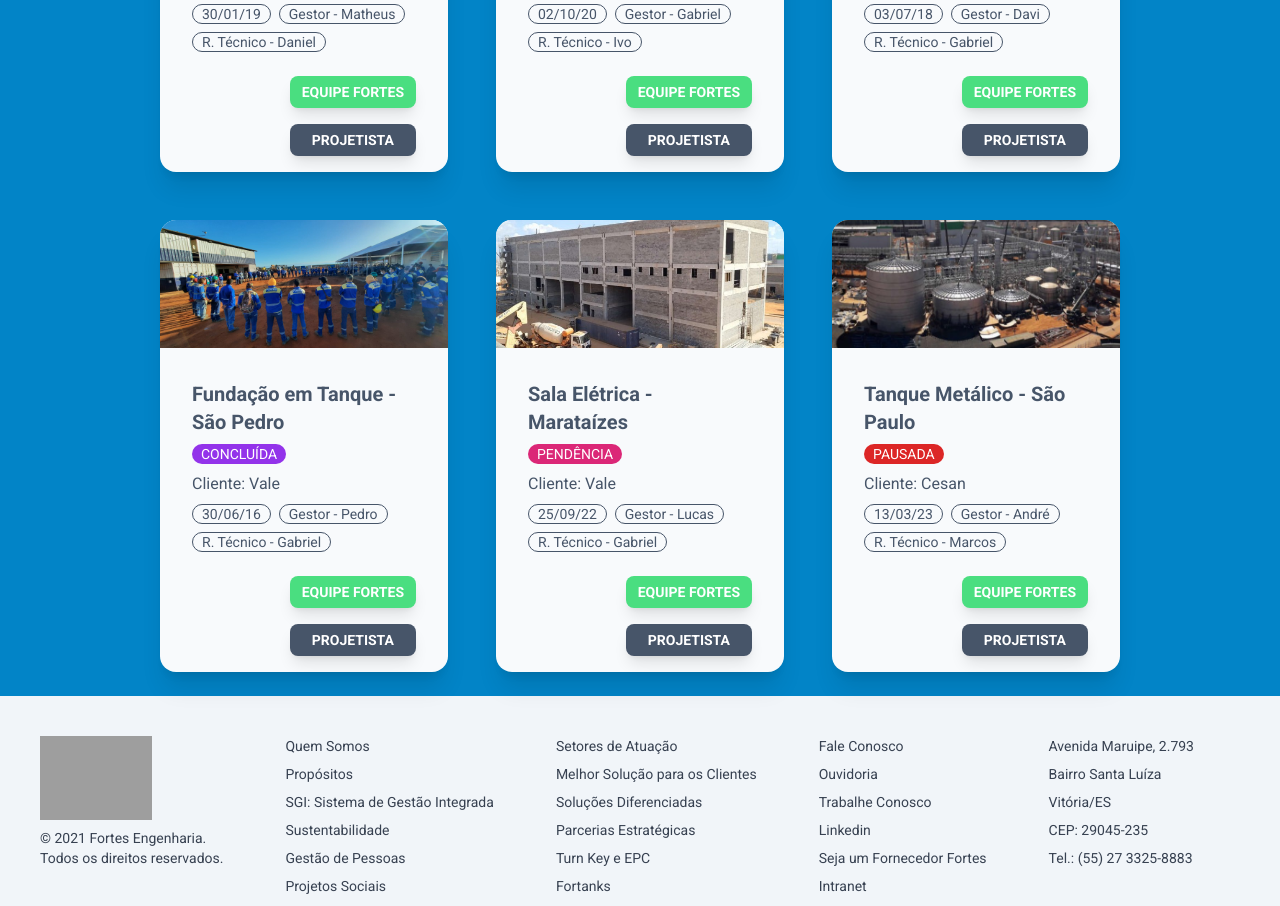
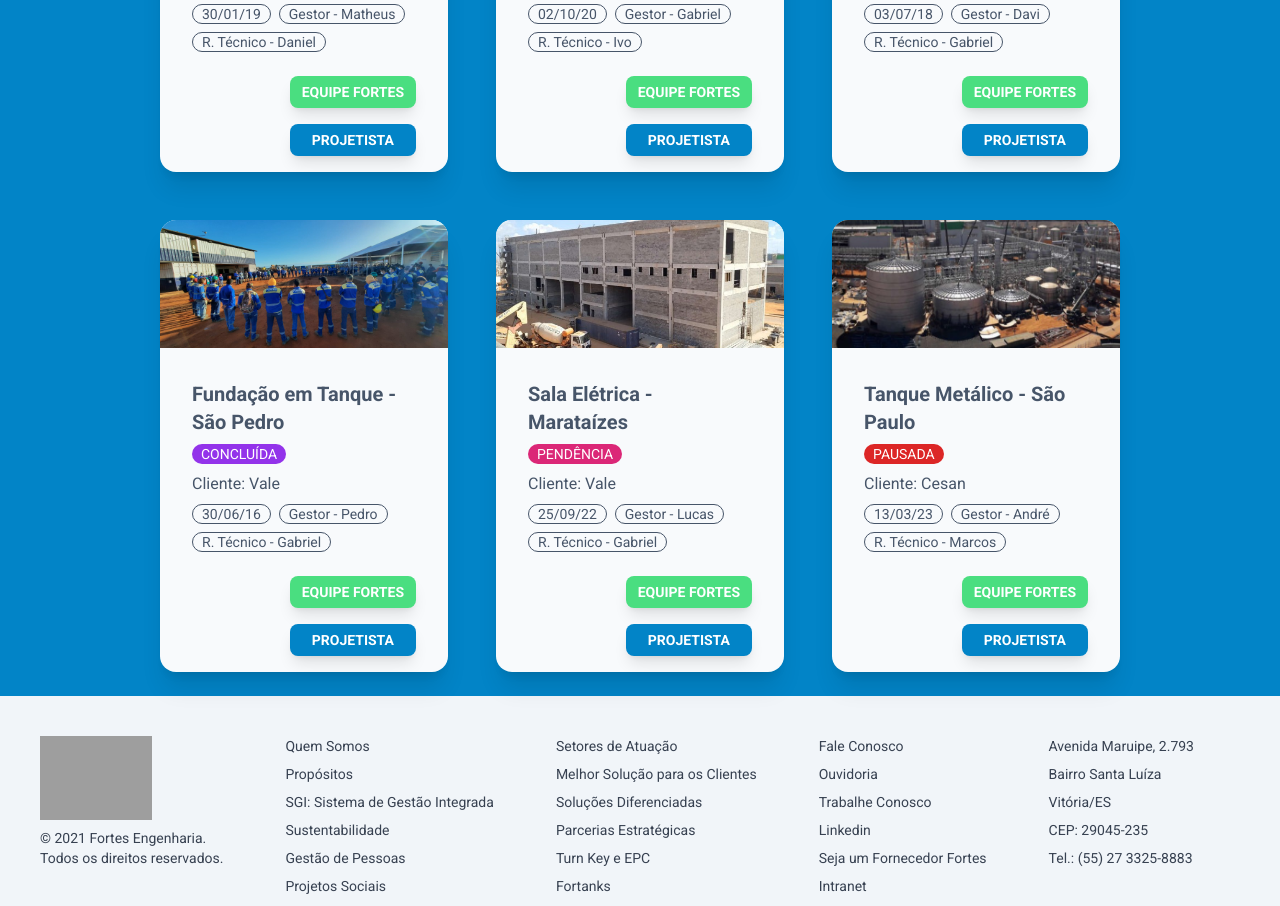
Before and after one commit to arthurlongue/fortes-engenharia, a React (Vite) app: page / in a window 1280 px wide. Shown: the part 1160-2066 px from the top of the page. Built offline with nearby package versions, Linux system fonts and the light colour scheme; grey boxes are pictures that could not be loaded.

Commit message:
card button color change

```diff
--- a/src/Pages/Home.tsx
+++ b/src/Pages/Home.tsx
@@ -18,7 +18,7 @@ function Home() {
             key={card.id}
             {...card}
             button={["Equipe Fortes", "Projetista"]}
-            color={["", "bg-slate-600"]}
+            color={["", "bg-sky-600"]}
           />
         ))}
       </div>
```
